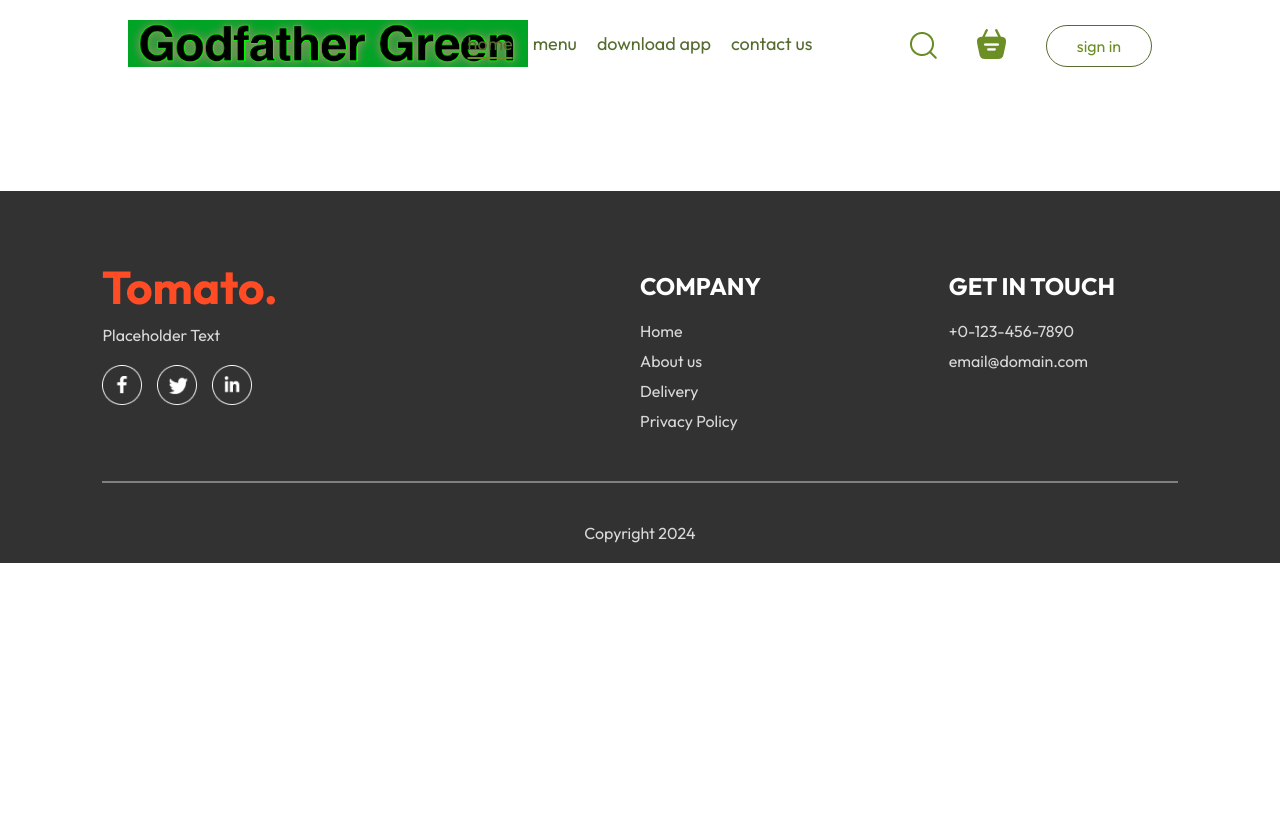
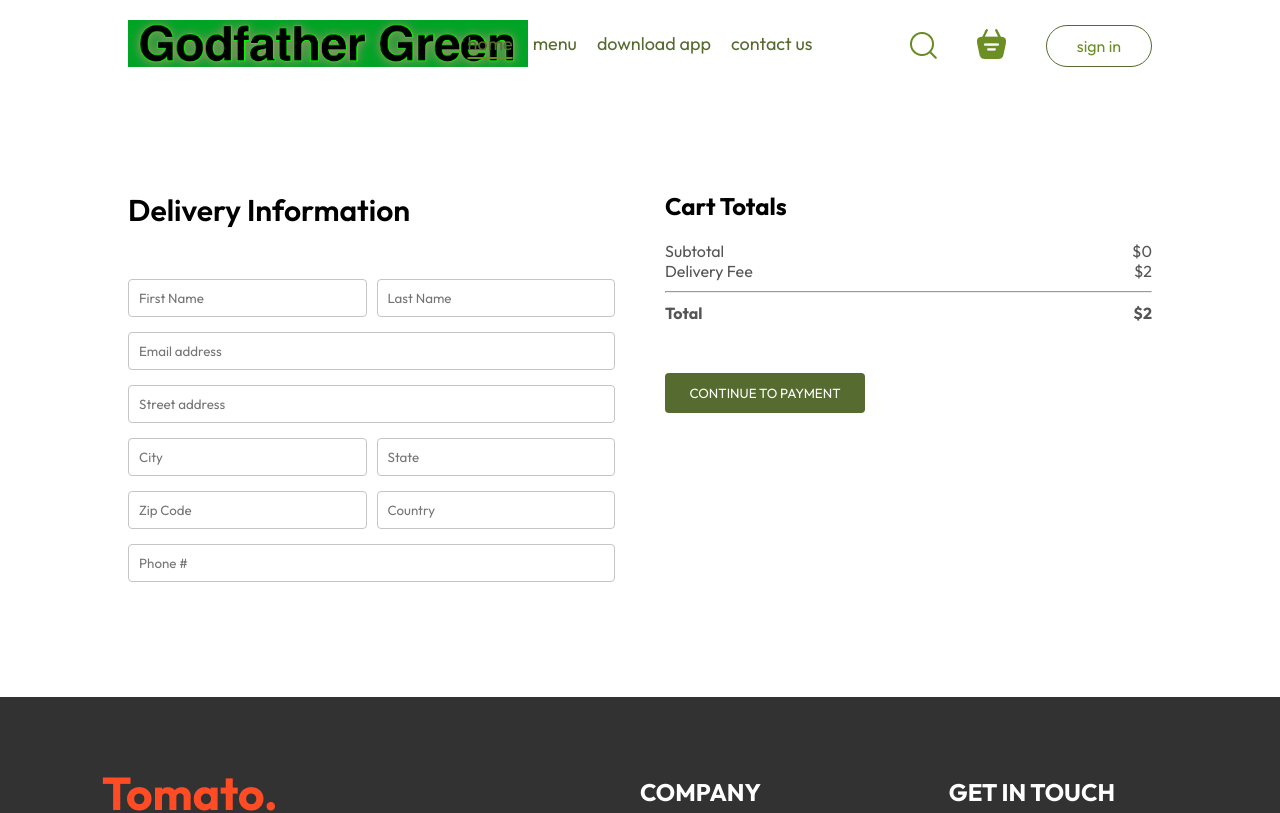
Before and after one commit to scullye127/Godfather-Green-2.0, a React (Vite) app in the folder site/frontend/: page /order in a window 1280 px wide. Shown: the top 813 px of the page. Built offline with nearby package versions, Linux system fonts and the light colour scheme.

Commit message:
" Place order page complete
"

```diff
--- a/site/frontend/src/pages/Cart/Cart.jsx
+++ b/site/frontend/src/pages/Cart/Cart.jsx
@@ -1,10 +1,13 @@
 import React, {useContext} from 'react';
 import './Cart.css'
 import {StoreContext} from '../../context/StoreContext'
+import {useNavigate} from "react-router-dom";
 
 const Cart = () => {
 
     const {cartItems, food_list, removeFromCart, getTotalCartAmount} = useContext(StoreContext);
+
+    const navigate = useNavigate();
 
     return (
         <div className='cart'>
@@ -56,7 +59,7 @@
                             <b>${getTotalCartAmount()+2}</b>
                         </div>
                     </div>
-                    <button>CONTINUE TO CHECKOUT</button>
+                    <button onClick={()=>navigate('/order')}>CONTINUE TO CHECKOUT</button>
                 </div>
                 <div className="cart-promocode">
                     <div>
--- a/site/frontend/src/pages/PlaceOrder/PlaceOrder.css
+++ b/site/frontend/src/pages/PlaceOrder/PlaceOrder.css
@@ -0,0 +1,41 @@
+.place-order {
+    display: flex;
+    align-items: start;
+    justify-content: space-between;
+    gap: 50px;
+    margin-top: 100px;
+}
+
+.place-order-left {
+    width: 100%;
+    max-width: max(30%, 500px);
+}
+
+.place-order-left .title {
+    font-size: 30px;
+    font-weight: 600;
+    margin-bottom: 50px;
+}
+
+.place-order-left input {
+    margin-bottom: 15px;
+    width: 100%;
+    padding: 10px;
+    border: 1px solid #c5c5c5;
+    border-radius: 4px;
+    outline-color: darkolivegreen;
+}
+
+.place-order-left .multi-fields {
+    display: flex;
+    gap: 10px;
+}
+
+.place-order-right {
+    width: 100%;
+    max-width: max(40%, 500px);
+}
+
+.place-order .cart-total button {
+    margin-top: 30px;
+}
--- a/site/frontend/src/pages/PlaceOrder/PlaceOrder.jsx
+++ b/site/frontend/src/pages/PlaceOrder/PlaceOrder.jsx
@@ -1,11 +1,54 @@
-import React from 'react';
+import React, {useContext} from 'react';
 import './PlaceOrder.css'
+import {StoreContext} from "../../context/StoreContext.jsx";
 
 const PlaceOrder = () => {
+
+    const {getTotalCartAmount} = useContext(StoreContext);
+
     return (
-        <div>
-
-        </div>
+        <form className='place-order'>
+            <div className='place-order-left'>
+                <p className="title">Delivery Information</p>
+                <div className='multi-fields'>
+                    <input type="text" placeholder='First Name'/>
+                    <input type="text" placeholder='Last Name'/>
+                </div>
+                <input type='email' placeholder='Email address'/>
+                <input type='text' placeholder='Street address'/>
+                <div className='multi-fields'>
+                    <input type="text" placeholder='City'/>
+                    <input type="text" placeholder='State'/>
+                </div>
+                <div className='multi-fields'>
+                    <input type="text" placeholder='Zip Code'/>
+                    <input type="text" placeholder='Country'/>
+                </div>
+                <input type='text' placeholder='Phone #'/>
+            </div>
+            <div className='place-order-right'>
+                <div className="cart-total">
+                    <h2>Cart Totals</h2>
+                    <div>
+                        <div className="cart-total-details">
+                            <p>Subtotal</p>
+                            <p>${getTotalCartAmount()}</p>
+                        </div>
+                        <h2/>
+                        <div className="cart-total-details">
+                            <p>Delivery Fee</p>
+                            <p>${2}</p>
+                        </div>
+                        <hr/>
+                        <div className="cart-total-details">
+                            <b>Total</b>
+                            <b>${getTotalCartAmount() + 2}</b>
+                        </div>
+                    </div>
+                    <button>CONTINUE TO PAYMENT</button>
+                </div>
+            </div>
+        </form>
     )
 }
 
```
